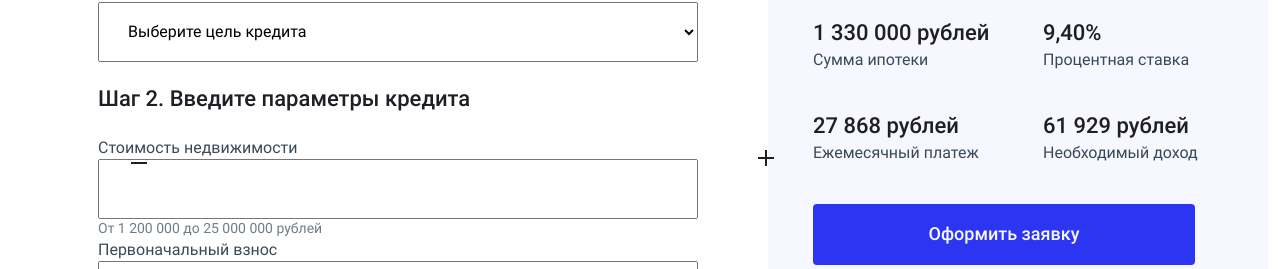
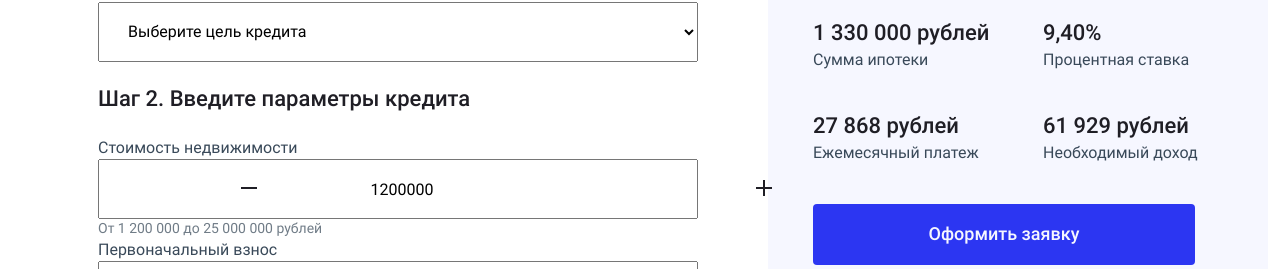
Before and after one commit to sanich123/ligaBank, a React (Create React App) app: page / in a window 1280 px wide. Shown: the part 1231-1500 px from the top of the page. Built offline with nearby package versions, Linux system fonts and the light colour scheme.

Commit message:
Some refactoring

```diff
--- a/public/css/style.css
+++ b/public/css/style.css
@@ -1068,10 +1068,14 @@ body {
 }
 
 .price-input, .price-deposite, .input-time {
-  position: relative;
   width: 600px;
   height: 60px;
   padding-left: 25px;
+}
+
+.price-input {
+  width: 100%;
+  text-align: center;
 }
 
 .input-range {
@@ -1079,6 +1083,7 @@ body {
 }
 
 .price-label {
+  position: relative;
   font-family: 'Roboto';
   font-style: normal;
   font-weight: 400;
@@ -1092,18 +1097,20 @@ body {
   border: none;
   outline: none;
   background: transparent;
+  cursor: pointer;
+
 }
 
 .minus {
   z-index: 100;
-left: 125px;
-top: 1380px;
+  left: 235px;
+  top: 1405px;
 }
 
 .plus {
   z-index: 100;
-  right: 500px;
-  top: 1380px;
+  left: 750px;
+  top: 1410px;
 }
 
 .sub-input {
--- a/src/components/main.tsx
+++ b/src/components/main.tsx
@@ -8,6 +8,7 @@ import { MinusIcon, PlusIcon } from './svg';
 
 export default function Main() {
   const [isModalOpen, setIsModalOpen] = useState(false);
+  const [price, setPrice] = useState(12e5);
 
   return (
     <>
@@ -45,16 +46,27 @@ export default function Main() {
                     Стоимость недвижимости
                   </label>
                   <br />
-                  <button className="price-input__btn minus" type="button">
+                  <button
+                    className="price-input__btn minus"
+                    onClick={() => setPrice(price - 100000)}
+                    aria-label="Кнопка минус"
+                    type="button"
+                  >
                     <MinusIcon />
                   </button>
                   <input
                     id="input-price"
                     className="price-input"
                     type="number"
+                    value={price}
                     readOnly
                   />
-                  <button type="button" className="price-input__btn plus">
+                  <button
+                    onClick={() => setPrice(price + 100000)}
+                    type="button"
+                    aria-label="Кнопка плюс"
+                    className="price-input__btn plus"
+                  >
                     <PlusIcon />
                   </button>
                   <br />
```
